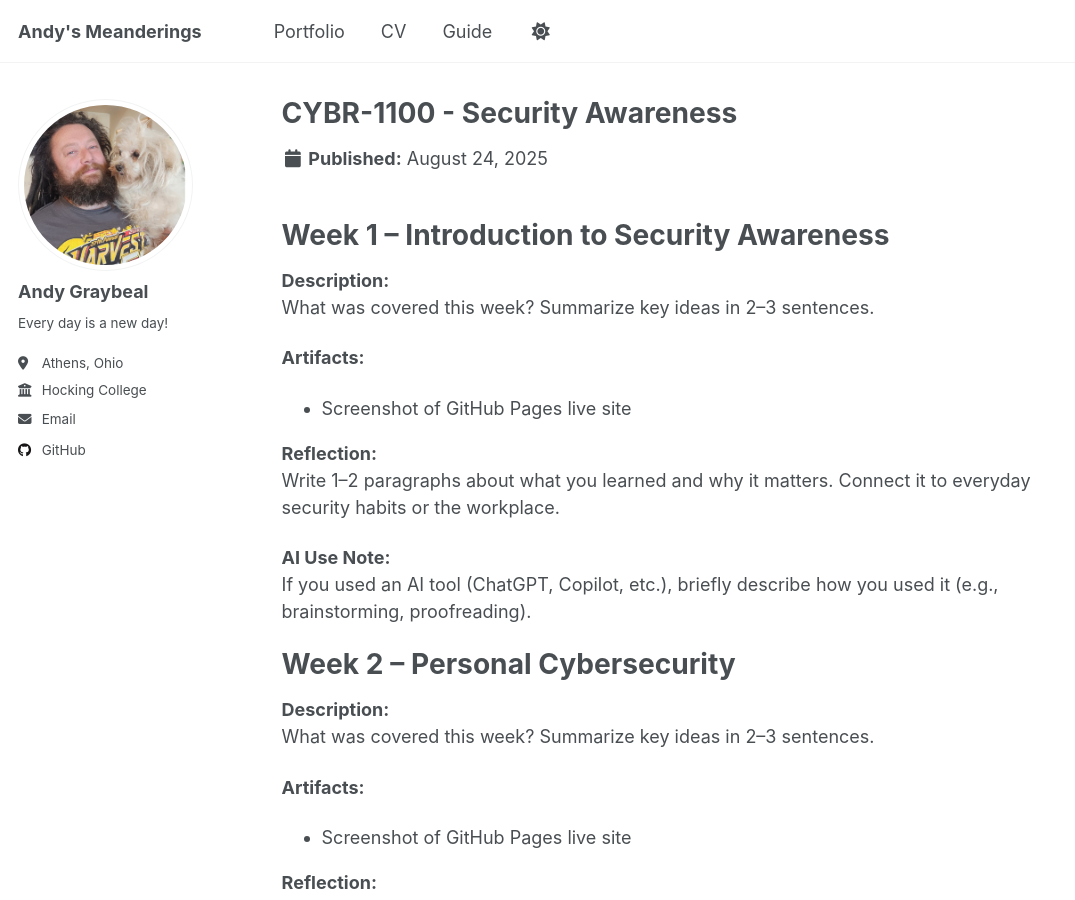
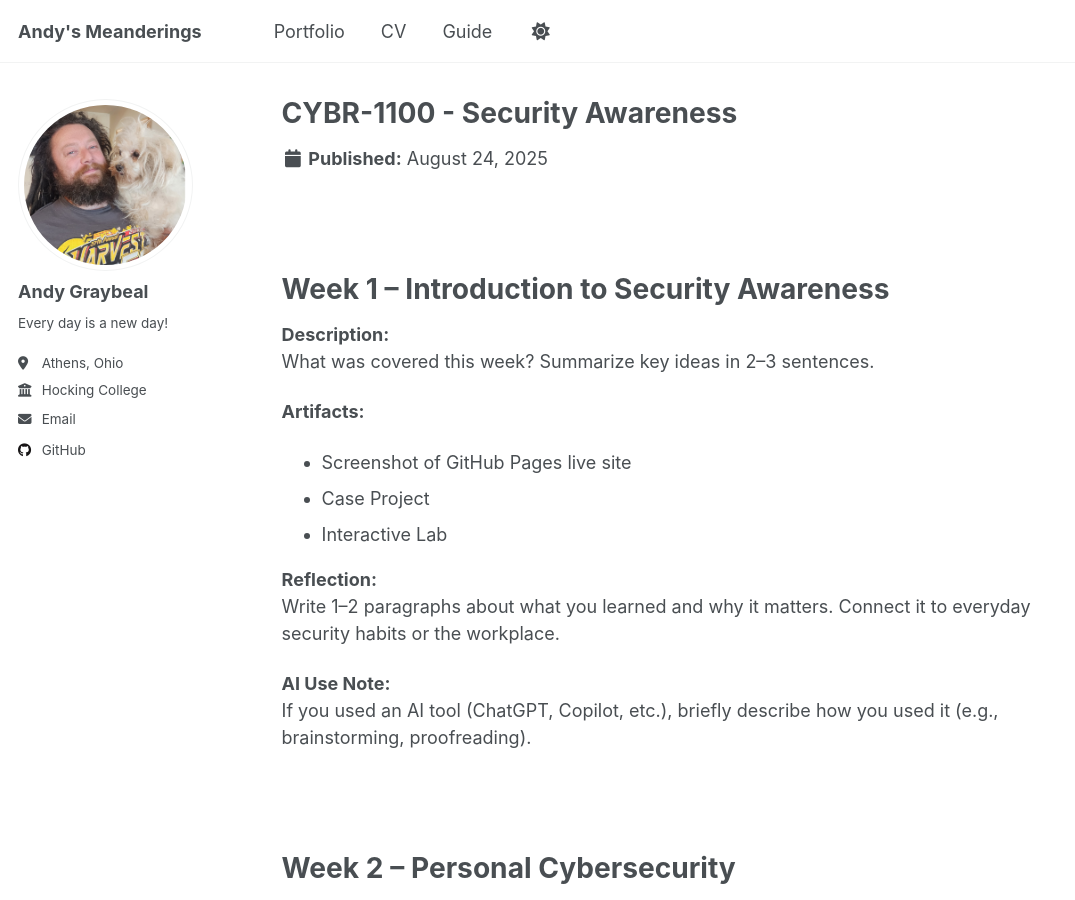
Before and after one commit to andy-graybeal/andy-graybeal.github.io, a Jekyll site: the page built from _portfolio/cybr-1100-security-awareness.md, in a window 1280 px wide and 900 px high. Shown: the whole window, without its empty margins (0-1075 px from the left). Built offline with Jekyll 4.4.1, drawn with Linux system fonts in a browser that asks for light colours; a script that is not in the unit is left out.

Commit message:
Update cybr-1100-security-awareness.md

```diff
--- a/_portfolio/cybr-1100-security-awareness.md
+++ b/_portfolio/cybr-1100-security-awareness.md
@@ -4,7 +4,7 @@ excerpt: "Collection of things from in Hocking College's CYBR-1100 class" # <br/
 collection: portfolio
 ---
 
-<a id="week_01"></a>
+<a id="week_01"></a><br><br>
 # Week 1 – Introduction to Security Awareness
 
 **Description:**
@@ -12,6 +12,8 @@ What was covered this week? Summarize key ideas in 2–3 sentences.
 
 **Artifacts:**
 - Screenshot of GitHub Pages live site
+- Case Project
+- Interactive Lab
 
 **Reflection:**
 Write 1–2 paragraphs about what you learned and why it matters. Connect it to everyday security habits or the workplace.
@@ -19,7 +21,7 @@ Write 1–2 paragraphs about what you learned and why it matters. Connect it to
 **AI Use Note:**
 If you used an AI tool (ChatGPT, Copilot, etc.), briefly describe how you used it (e.g., brainstorming, proofreading).
 
-<a id="week_02"></a>
+<a id="week_02"></a><br><br>
 # Week 2 – Personal Cybersecurity
 
 **Description:**
```
